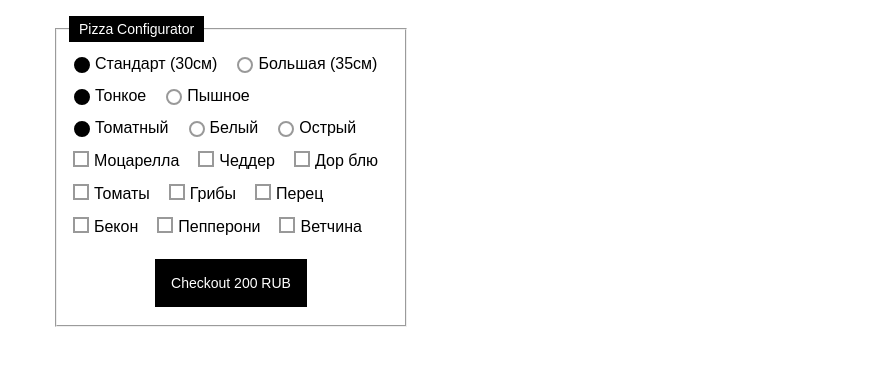
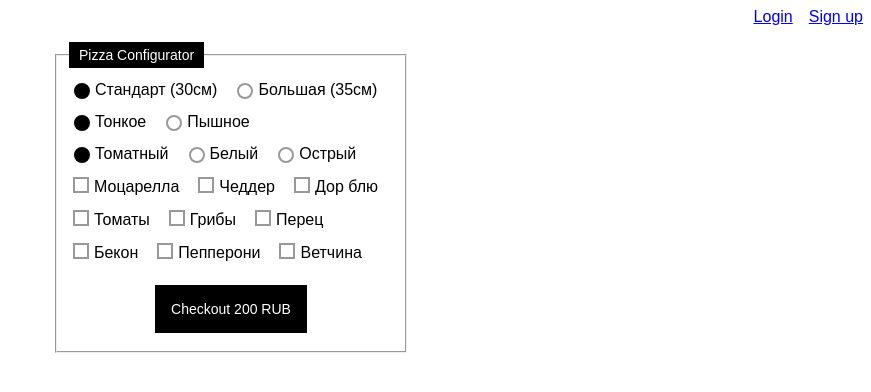
Before and after one commit to anton-kuptsov/pizza-delivery, a React (Create React App) app: page / in a window 1280 px wide. Shown: the top 392 px of the page, without its empty margins (409-1280 px from the left). Built offline with nearby package versions, Linux system fonts and the light colour scheme.

Commit message:
[feat] LoginPage component

```diff
--- a/package.json
+++ b/package.json
@@ -8,6 +8,7 @@
     "@testing-library/user-event": "^12.2.0",
     "react": "^17.0.1",
     "react-dom": "^17.0.1",
+    "react-router-dom": "^5.2.0",
     "react-scripts": "4.0.0",
     "web-vitals": "^0.2.4"
   },
--- a/src/App.js
+++ b/src/App.js
@@ -1,7 +1,30 @@
+import React from "react";
+import { Link, Route, Switch } from "react-router-dom";
+import * as ROUTES from "./Routes";
 import Configurator from "./Configurator";
+import { NotFoundPage } from "./NotFoundPage";
+import { LoginPage } from "./LoginPage";
 
 function App() {
-  return <Configurator />;
+  return (
+    <>
+      <nav style={{ display: "flex", justifyContent: "flex-end" }}>
+        <div>
+          <Link to={ROUTES.LOGIN}>Login</Link>
+        </div>
+        <div style={{ marginLeft: "1rem" }}>
+          <Link to={ROUTES.SIGNUP}>Sign up</Link>
+        </div>
+      </nav>
+      <Switch>
+        <Route exact path="/">
+          <Configurator />
+        </Route>
+        <Route path={ROUTES.LOGIN} component={LoginPage} />
+        <Route component={NotFoundPage} />
+      </Switch>
+    </>
+  );
 }
 
 export default App;
--- a/src/Checkout.jsx
+++ b/src/Checkout.jsx
@@ -1,3 +1,4 @@
+import React from "react";
 import { Button } from "./components/Button";
 import { INITIAL_PIZZA_CONFIG, INITIAL_PIZZA_PRICE } from "./configData";
 
--- /dev/null
+++ b/src/LoginPage/LoginPage.jsx
@@ -0,0 +1,21 @@
+import React from "react";
+
+export const LoginPage = () => {
+  return (
+    <div>
+      <form>
+        <fieldset>
+          <legend>Login</legend>
+          <label>
+            Email:
+            <input type="email" placeholder="email@" />
+          </label>
+          <label>
+            Password:
+            <input type="password" placeholder="password" />
+          </label>
+        </fieldset>
+      </form>
+    </div>
+  );
+};
--- /dev/null
+++ b/src/LoginPage/index.js
@@ -0,0 +1 @@
+export * from "./LoginPage";
--- /dev/null
+++ b/src/NotFoundPage/NotFoundPage.jsx
@@ -0,0 +1,5 @@
+import React from "react";
+
+export const NotFoundPage = () => {
+  return <div>404 Page Not Found</div>;
+};
--- /dev/null
+++ b/src/NotFoundPage/index.js
@@ -0,0 +1 @@
+export * from "./NotFoundPage";
--- /dev/null
+++ b/src/Routes.js
@@ -0,0 +1,6 @@
+export const SIGNUP = "/signup";
+export const LOGIN = "/login";
+export const CHECKOUT = "/checkout";
+export const ORDERS_LIST = "/orders-list";
+export const ORDER = "/order";
+export const HOME = "/";
--- a/src/index.css
+++ b/src/index.css
@@ -7,9 +7,8 @@ label {
   line-height: 32px;
 }
 
-input {
-  -webkit-appearance: none;
-  -moz-appearance: none;
+input[type="radio"],
+input[type="checkbox"] {
   appearance: none;
 
   width: 16px;
--- a/src/index.js
+++ b/src/index.js
@@ -1,14 +1,17 @@
-import React from 'react';
-import ReactDOM from 'react-dom';
-import './index.css';
-import App from './App';
-import reportWebVitals from './reportWebVitals';
+import React from "react";
+import ReactDOM from "react-dom";
+import "./index.css";
+import App from "./App";
+import reportWebVitals from "./reportWebVitals";
+import { BrowserRouter } from "react-router-dom";
 
 ReactDOM.render(
   <React.StrictMode>
-    <App />
+    <BrowserRouter>
+      <App />
+    </BrowserRouter>
   </React.StrictMode>,
-  document.getElementById('root')
+  document.getElementById("root")
 );
 
 // If you want to start measuring performance in your app, pass a function
```
Also changed, not shown: src/SignupPage/SignupPage.jsx (added), src/SignupPage/index.js (added), 1 other file (tests, documents, lock files or other folders).
